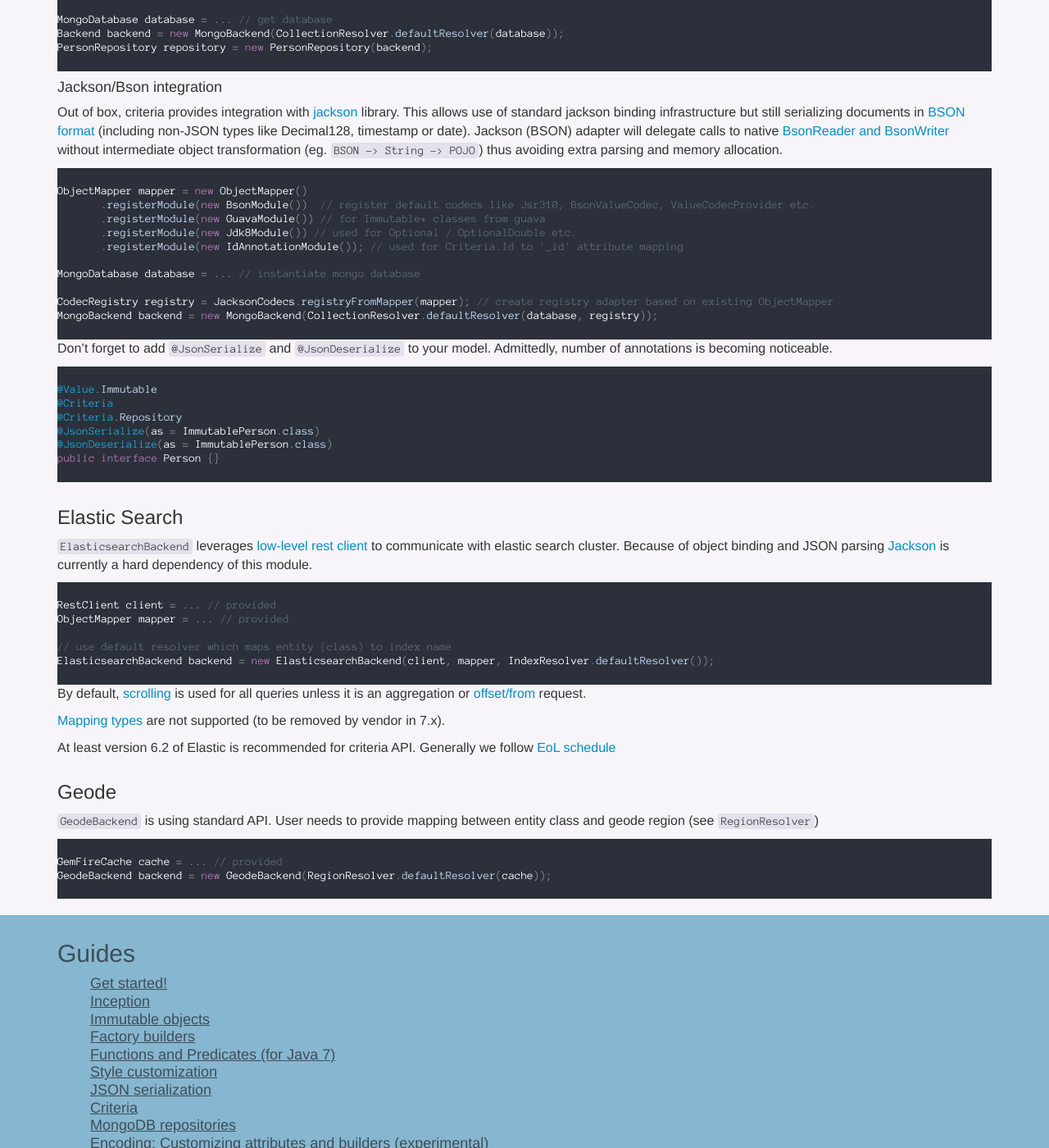
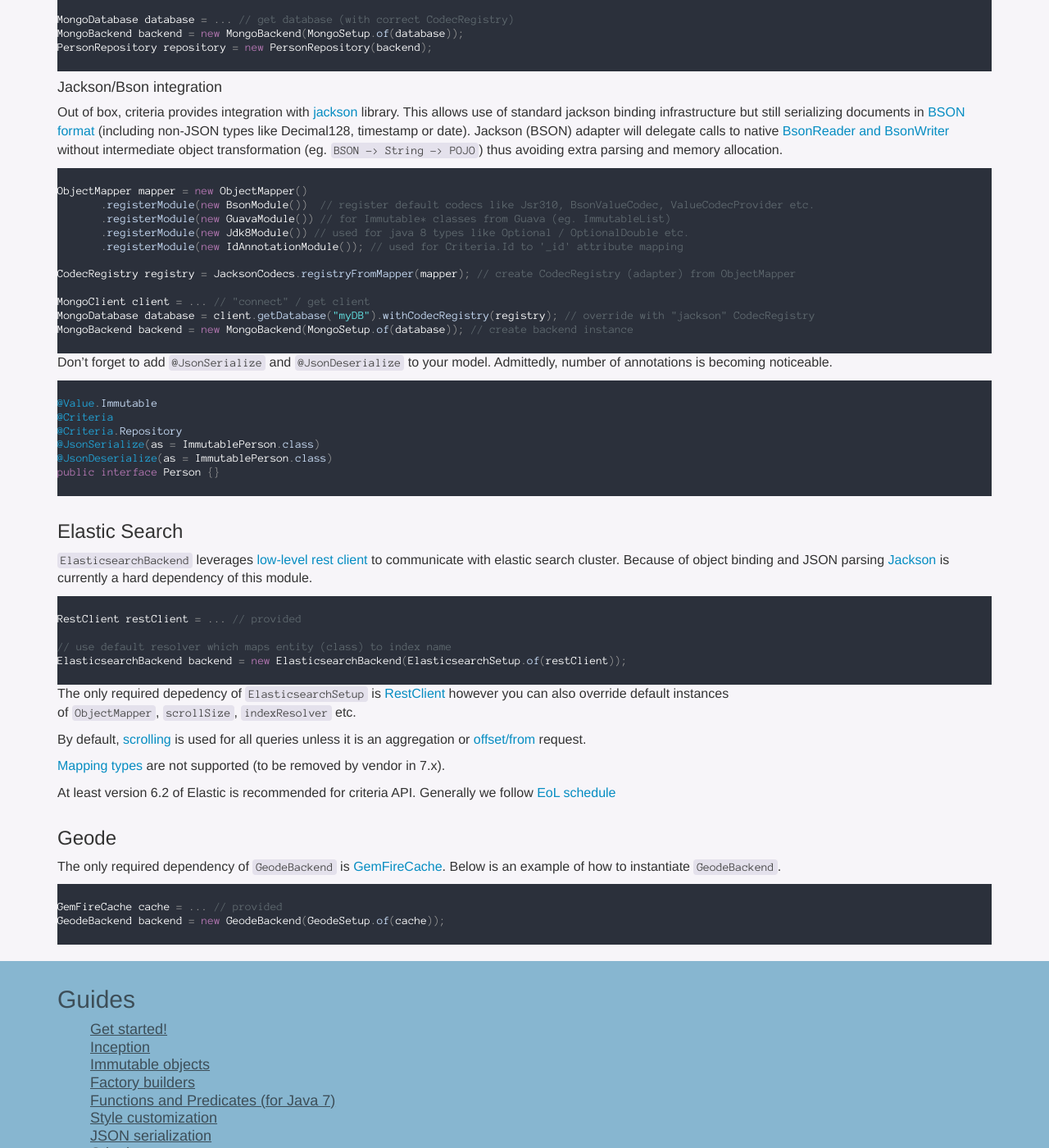
Before and after one commit to immutables/immutables.github.io, a Jekyll site: the page built from criteria.md, in a window 1280 px wide and 1400 px high, scrolled down 5553 px. Shown: the whole window at 82% size. Built offline with Jekyll 4.4.1, drawn with Linux system fonts in a browser that asks for light colours; nearby versions of some CDN libraries; Markdown is read by kramdown in place of the engine named in the settings.

Commit message:
Update documentation with new API to instantiate backends (`*Setup` like `MongoSetup`)

````diff
--- a/criteria.md
+++ b/criteria.md
@@ -292,8 +292,8 @@ option for repository to expose synchronous (or other) API by using facets.
 To instantiate mongo backend use `CollectionResolver`. The later is responsible for mapping an entity class eg. `Person` to `MongoCollection<Person>`.
 
 ```java
-MongoDatabase database = ... // get database
-Backend backend = new MongoBackend(CollectionResolver.defaultResolver(database));
+MongoDatabase database = ... // get database (with correct CodecRegistry)
+MongoBackend backend = new MongoBackend(MongoSetup.of(database));
 PersonRepository repository = new PersonRepository(backend);
 ```
 
@@ -307,14 +307,15 @@ extra parsing and memory allocation.
 ```java
 ObjectMapper mapper = new ObjectMapper()
        .registerModule(new BsonModule())  // register default codecs like Jsr310, BsonValueCodec, ValueCodecProvider etc.
-       .registerModule(new GuavaModule()) // for Immutable* classes from guava
-       .registerModule(new Jdk8Module()) // used for Optional / OptionalDouble etc.
+       .registerModule(new GuavaModule()) // for Immutable* classes from Guava (eg. ImmutableList)
+       .registerModule(new Jdk8Module()) // used for java 8 types like Optional / OptionalDouble etc.
        .registerModule(new IdAnnotationModule()); // used for Criteria.Id to '_id' attribute mapping
 
-MongoDatabase database = ... // instantiate mongo database
+CodecRegistry registry = JacksonCodecs.registryFromMapper(mapper); // create CodecRegistry (adapter) from ObjectMapper
 
-CodecRegistry registry = JacksonCodecs.registryFromMapper(mapper); // create registry adapter based on existing ObjectMapper
-MongoBackend backend = new MongoBackend(CollectionResolver.defaultResolver(database, registry));
+MongoClient client = ... // "connect" / get client
+MongoDatabase database = client.getDatabase("myDB").withCodecRegistry(registry); // override with "jackson" CodecRegistry
+MongoBackend backend = new MongoBackend(MongoSetup.of(database)); // create backend instance
 ```
 
 Don't forget to add `@JsonSerialize` and `@JsonDeserialize` to your model. Admittedly, number of annotations is becoming noticeable.
@@ -334,12 +335,14 @@ to communicate with elastic search cluster. Because of object binding and JSON p
 is currently a hard dependency of this module.
 
 ```java
-RestClient client = ... // provided
-ObjectMapper mapper = ... // provided
+RestClient restClient = ... // provided
 
 // use default resolver which maps entity (class) to index name
-ElasticsearchBackend backend = new ElasticsearchBackend(client, mapper, IndexResolver.defaultResolver());
+ElasticsearchBackend backend = new ElasticsearchBackend(ElasticsearchSetup.of(restClient));
 ```
+
+The only required depedency of `ElasticsearchSetup` is [RestClient](https://www.elastic.co/guide/en/elasticsearch/client/java-rest/master/java-rest-low.html) however you can also override default instances
+of `ObjectMapper`, `scrollSize`, `indexResolver` etc.
 
 By default, [scrolling](https://www.elastic.co/guide/en/elasticsearch/reference/current/search-request-body.html#request-body-search-scroll) is
 used for all queries unless it is an aggregation or [offset/from](https://www.elastic.co/guide/en/elasticsearch/reference/current/search-request-body.html#request-body-search-from-size) request.
@@ -349,9 +352,9 @@ used for all queries unless it is an aggregation or [offset/from](https://www.el
 At least version 6.2 of Elastic is recommended for criteria API. Generally we follow [EoL schedule](https://www.elastic.co/support/eol)
 
 ### Geode
-`GeodeBackend` is using standard API. User needs to provide mapping between entity class and geode region (see `RegionResolver`)
+The only required dependency of `GeodeBackend` is [GemFireCache](https://geode.apache.org/releases/latest/javadoc/org/apache/geode/cache/GemFireCache.html). Below is an example of how to instantiate `GeodeBackend`.
 
 ```java
 GemFireCache cache = ... // provided
-GeodeBackend backend = new GeodeBackend(RegionResolver.defaultResolver(cache));
+GeodeBackend backend = new GeodeBackend(GeodeSetup.of(cache));
 ```
````
